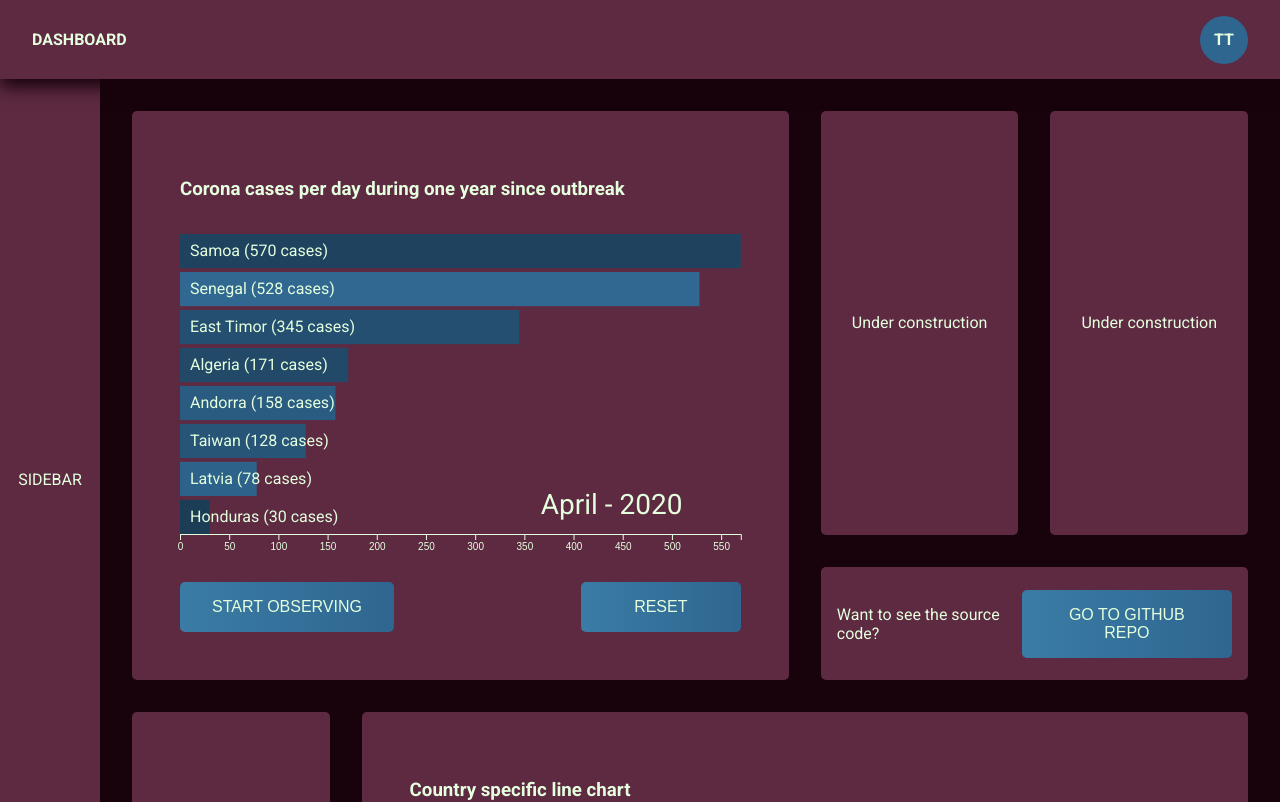
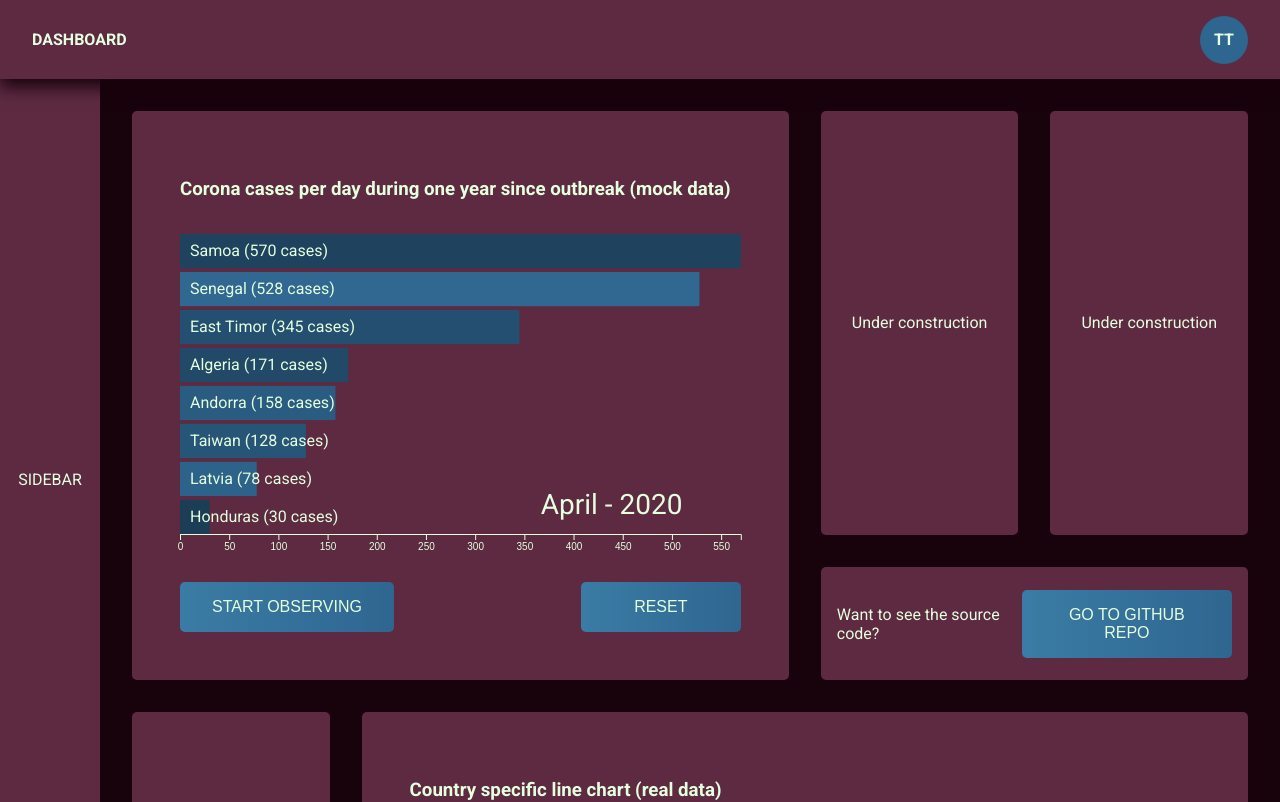
Before and after one commit to loukacodes/corona-dashboard, a React (Create React App) app: page / in a window 1280 px wide. Shown: the top 802 px of the page. Built offline with nearby package versions, Linux system fonts and the light colour scheme; no server answers.

Commit message:
Improve title

```diff
--- a/public/index.html
+++ b/public/index.html
@@ -25,7 +25,7 @@
       work correctly both with client-side routing and a non-root public URL.
       Learn how to configure a non-root public URL by running `npm run build`.
     -->
-    <title>React App</title>
+    <title>Corona dashboard</title>
   </head>
   <body>
     <noscript>You need to enable JavaScript to run this app.</noscript>
--- a/src/client/charts/corona-bar-chart/CoronaBarChartContainer.tsx
+++ b/src/client/charts/corona-bar-chart/CoronaBarChartContainer.tsx
@@ -86,7 +86,7 @@ function CoronaBarChartContainer() {
   return (
     <div className={styles.root}>
       <div className={styles.header}>
-        <h3>Corona cases per day during one year since outbreak</h3>
+        <h3>Corona cases per day during one year since outbreak (mock data)</h3>
       </div>
       <div className={styles.body}>
         <CoronaBarChart data={data} currentMonth={currentMonth()} />
--- a/src/client/charts/country-specific-line-chart/LineChartContainer.tsx
+++ b/src/client/charts/country-specific-line-chart/LineChartContainer.tsx
@@ -95,7 +95,7 @@ const LineChartContainer: React.FC = () => {
 
   return (
     <div className={styles.root}>
-      <h3>Country specific line chart</h3>
+      <h3>Country specific line chart (real data)</h3>
       <CountrySelection />
       <div className={styles.labels}>
         <CaseLabel typeOfCase="confirmed" />
```
